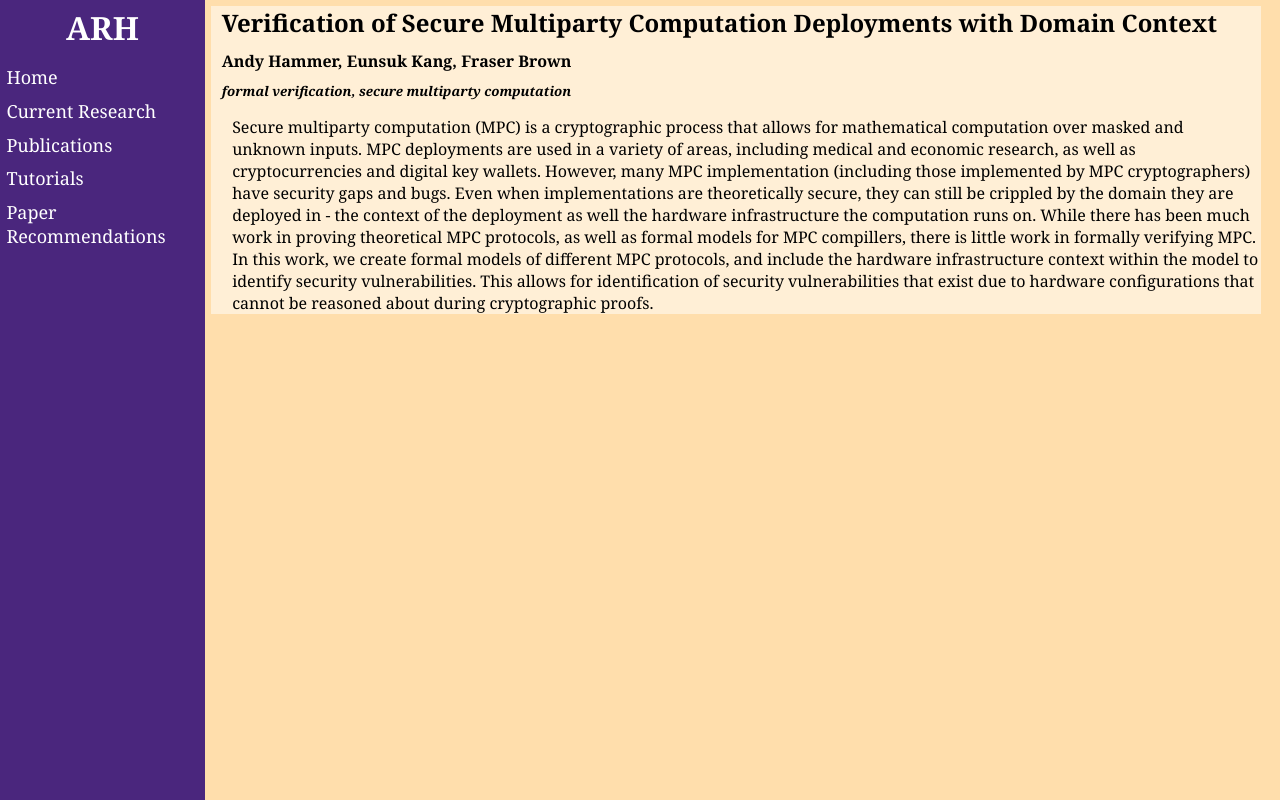
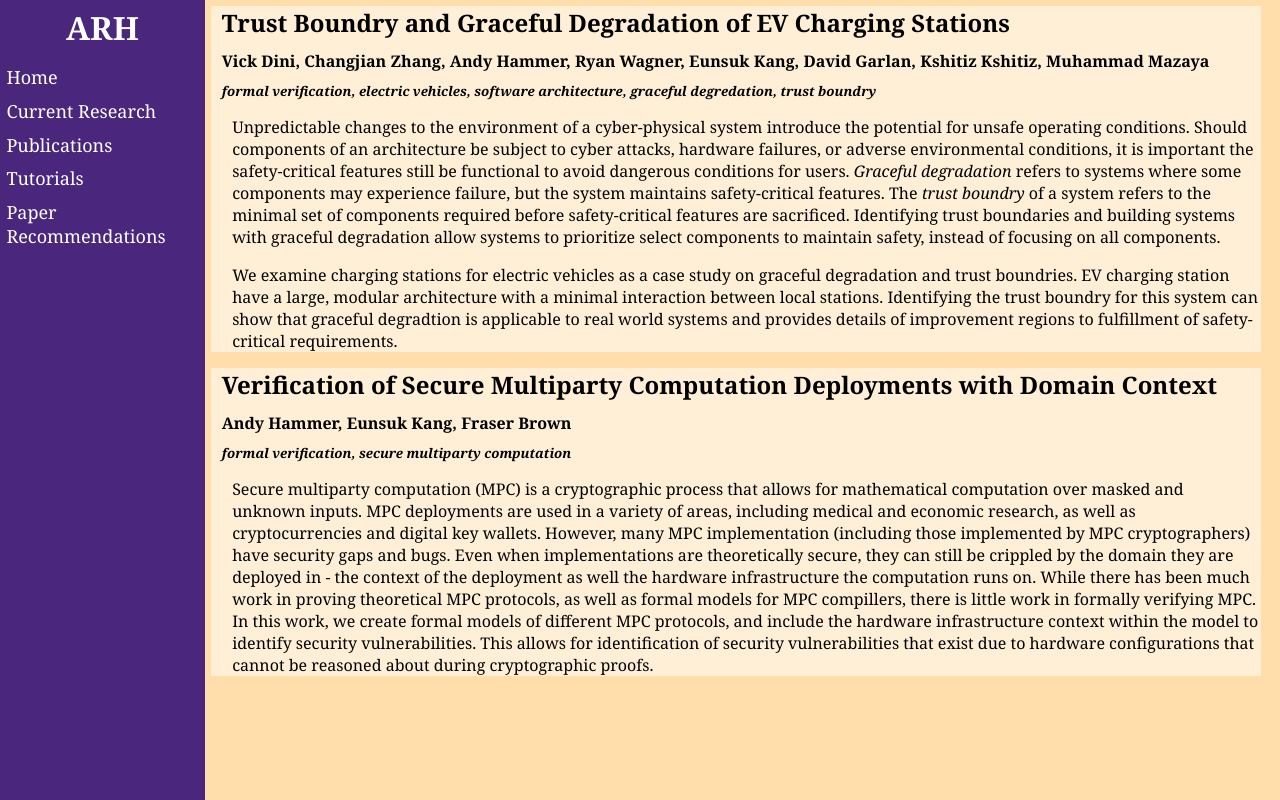
Before and after one commit to arhammer/arhammer.github.io, a plain HTML site: page pages/currentResearch.html in a window 1280 px wide. Drawn offline with Linux system fonts and the light colour scheme.

Commit message:
Update to projects
Adding details about EV charging project

```diff
--- a/pages/currentResearch.html
+++ b/pages/currentResearch.html
@@ -46,7 +46,26 @@
 		<!-- CONTENT OF PAGE -->
 		<div class="nav content">
 
-			<!-- Section with content -->
+			<!-- EV Charging Station and Trust Boundry -->
+			<div class="page project">
+				<h2>Trust Boundry and Graceful Degradation of EV Charging Stations</h2>
+				<h4>Vick Dini, Changjian Zhang, Andy Hammer, Ryan Wagner, Eunsuk Kang, David Garlan, Kshitiz Kshitiz, Muhammad Mazaya</h4>
+				<h5>formal verification, electric vehicles, software architecture, graceful degredation, trust boundry</h5>
+				<p>
+				Unpredictable changes to the environment of a cyber-physical system introduce the potential for unsafe operating conditions.
+				Should components of an architecture be subject to cyber attacks, hardware failures, or adverse environmental conditions, it is important the safety-critical features still be functional to avoid dangerous conditions for users.
+				<em>Graceful degradation</em> refers to systems where some components may experience failure, but the system maintains safety-critical features.
+				The <em>trust boundry</em> of a system refers to the minimal set of components required before safety-critical features are sacrificed.
+				Identifying trust boundaries and building systems with graceful degradation allow systems to prioritize select components to maintain safety, instead of focusing on all components.
+				</p>
+				<p>
+				We examine charging stations for electric vehicles as a case study on graceful degradation and trust boundries.
+				EV charging station have a large, modular architecture with a minimal interaction between local stations.
+				Identifying the trust boundry for this system can show that graceful degradtion is applicable to real world systems and provides details of improvement regions to fulfillment of safety-critical requirements.
+				</p>
+			</div>
+
+			<!-- MPC with Domains -->
 			<div class="page project">
 				<h2>Verification of Secure Multiparty Computation Deployments with Domain Context</h2>
 				<h4>Andy Hammer, Eunsuk Kang, Fraser Brown</h4>
```
